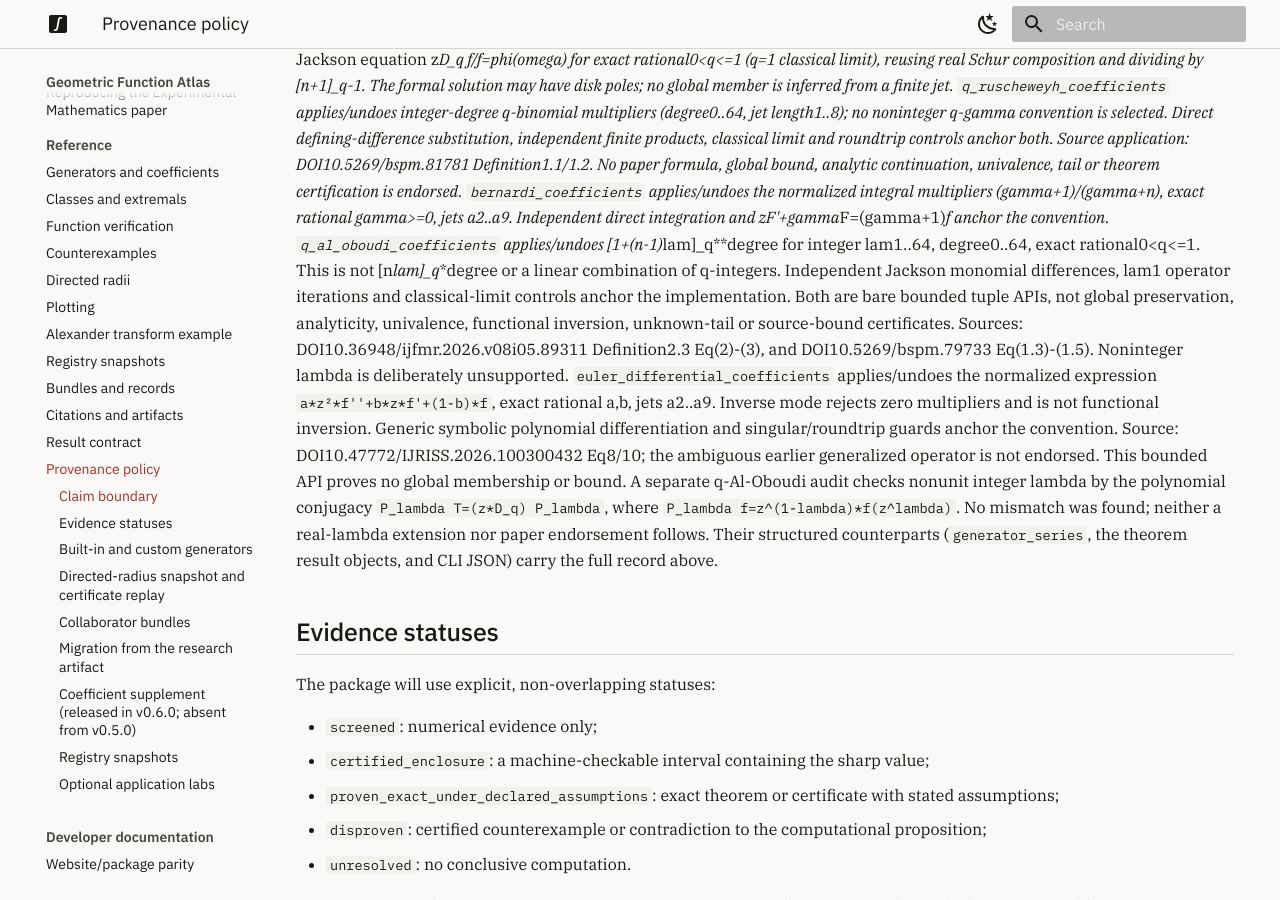
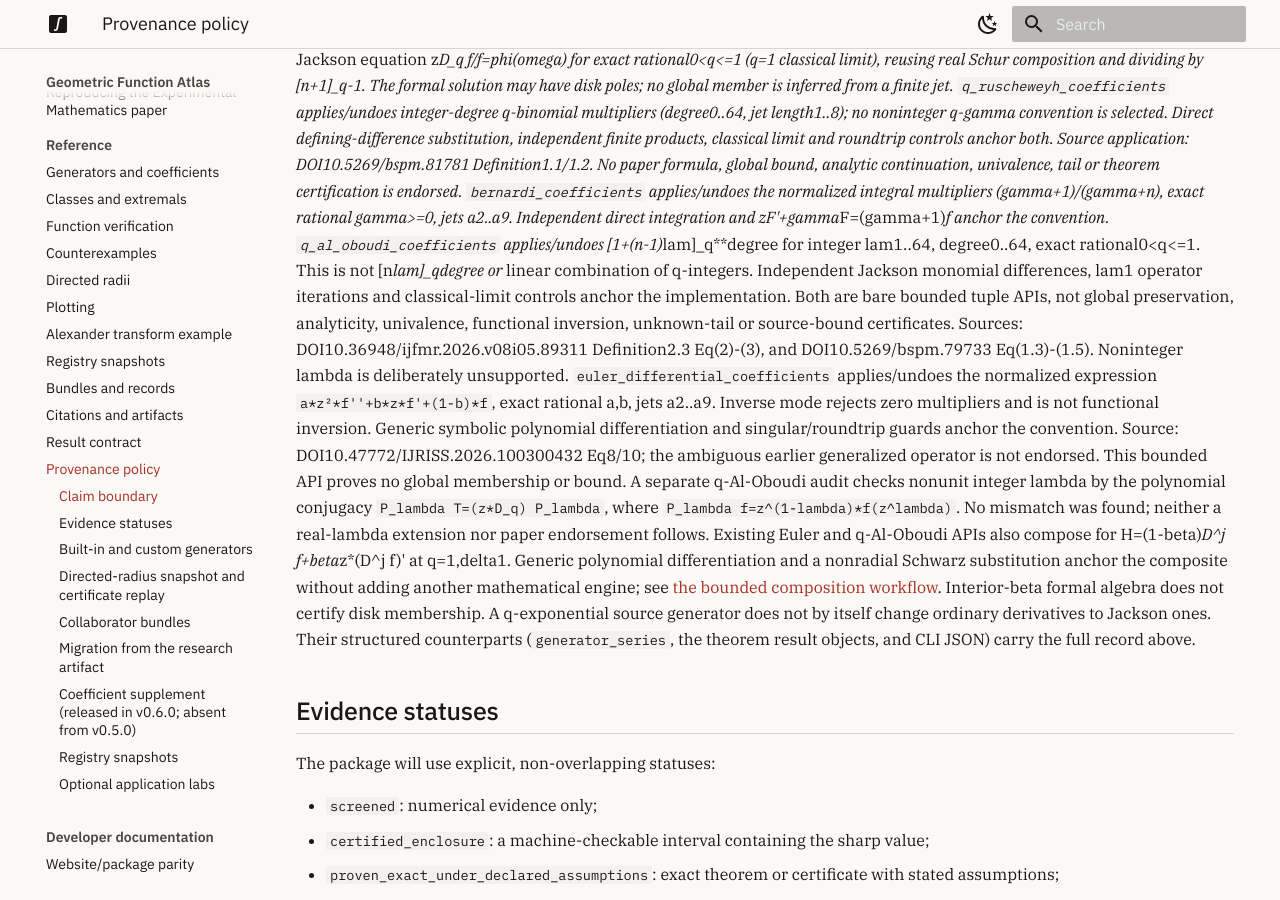
Before and after one commit to Prasanna28Devadiga/geometric-function-atlas, an MkDocs documentation site: the page built from docs/PROVENANCE.md, in a window 1280 px wide and 900 px high, scrolled down 1457 px. Built offline with MkDocs 1.6.1 and Material for MkDocs 9.7.7, drawn with Linux system fonts in a browser that asks for light colours.

Commit message:
Anchor composed Euler subordinations without duplicate math engines

```diff
--- a/docs/PROVENANCE.md
+++ b/docs/PROVENANCE.md
@@ -98,6 +98,12 @@ operator is not endorsed. This bounded API proves no global membership or bound.
 A separate q-Al-Oboudi audit checks nonunit integer lambda by the polynomial
 conjugacy `P_lambda T=(z*D_q) P_lambda`, where `P_lambda f=z^(1-lambda)*f(z^lambda)`.
 No mismatch was found; neither a real-lambda extension nor paper endorsement follows.
+Existing Euler and q-Al-Oboudi APIs also compose for H=(1-beta)*D^j f+beta*z*(D^j f)'
+at q=1,delta1. Generic polynomial differentiation and a nonradial Schwarz
+substitution anchor the composite without adding another mathematical engine;
+see [the bounded composition workflow](workflows/composed-operators.md).
+Interior-beta formal algebra does not certify disk membership. A q-exponential
+source generator does not by itself change ordinary derivatives to Jackson ones.
 Their structured counterparts (`generator_series`,
 the theorem result objects, and CLI JSON) carry the full record above.
 
```
Also changed, not shown: docs/workflows/composed-operators.md (added, +47 -0 lines), 1 other file.
